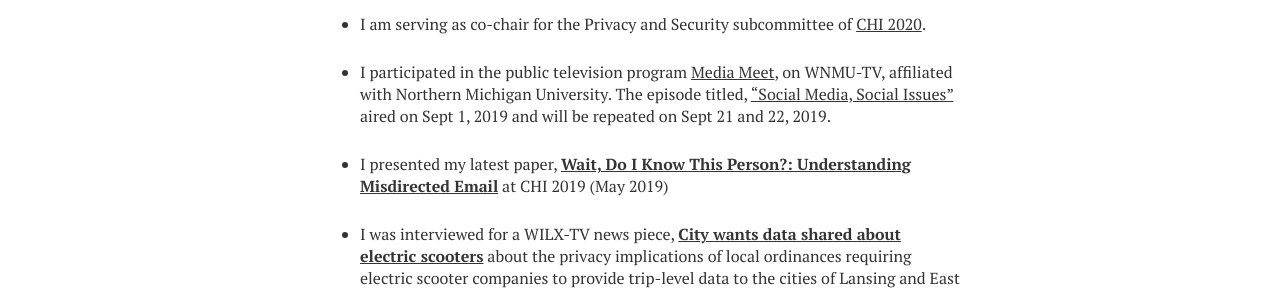
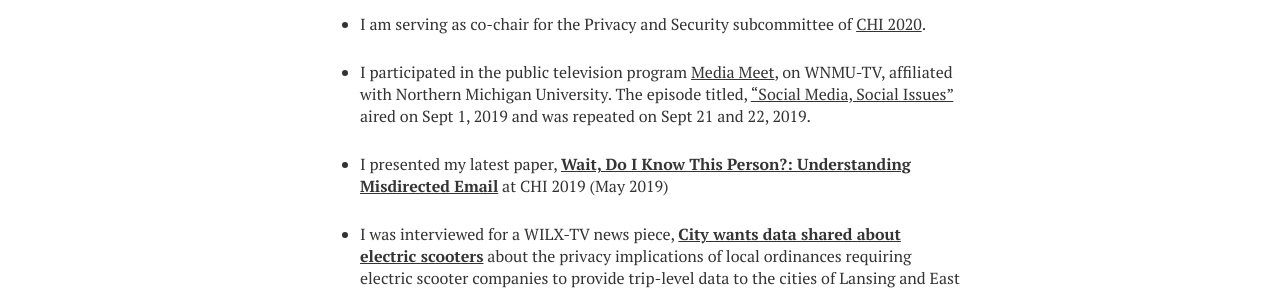
Before and after one commit to bierdoctor/bierdoctor.github.io, a Jekyll site: the page built from index.md, in a window 1280 px wide. Shown: the part 1202-1494 px from the top of the page. Built offline with Jekyll 4.4.1, drawn with Linux system fonts in a browser that asks for light colours; nearby versions of some CDN libraries.

Commit message:
Update index.md

```diff
--- a/index.md
+++ b/index.md
@@ -22,7 +22,7 @@
 
 - I am serving as co-chair for the Privacy and Security subcommittee of [CHI 2020](https://chi2020.acm.org/authors/papers/selecting-a-subcommittee/#Privacy-Security).
 
-- I participated in the public television program [Media Meet](https://wnmutv.nmu.edu/programs/media-meet/), on WNMU-TV, affiliated with Northern Michigan University. The episode titled, ["Social Media, Social Issues"](https://wnmuvideo.nmu.edu/video/social-media-social-issues-5xcv4w/) aired on Sept 1, 2019 and will be repeated on Sept 21 and 22, 2019.
+- I participated in the public television program [Media Meet](https://wnmutv.nmu.edu/programs/media-meet/), on WNMU-TV, affiliated with Northern Michigan University. The episode titled, ["Social Media, Social Issues"](https://wnmuvideo.nmu.edu/video/social-media-social-issues-5xcv4w/) aired on Sept 1, 2019 and was repeated on Sept 21 and 22, 2019.
 
 - I presented my latest paper, [**Wait, Do I Know This Person?: Understanding Misdirected Email**](http://bierdoctor.com/papers/rader_chi19.pdf) at CHI 2019 (May 2019)
 
```
